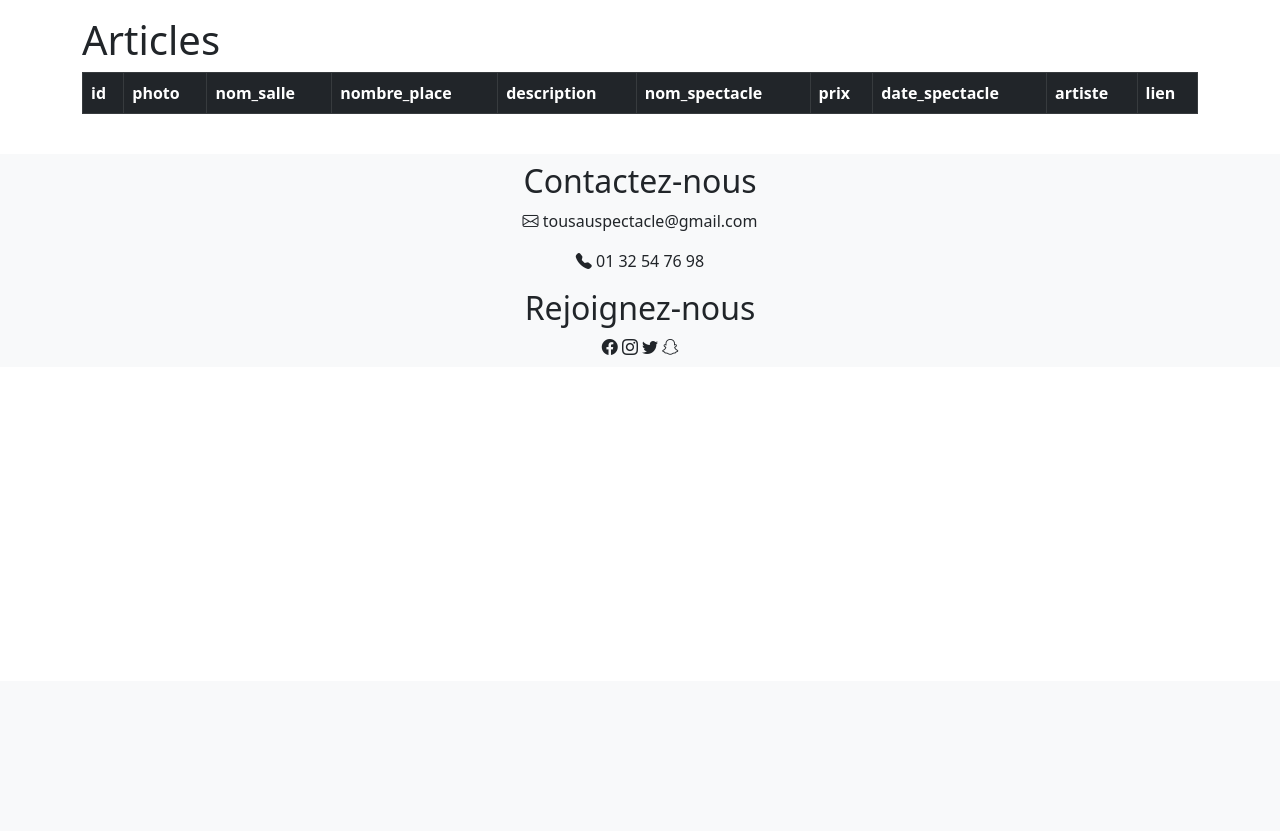
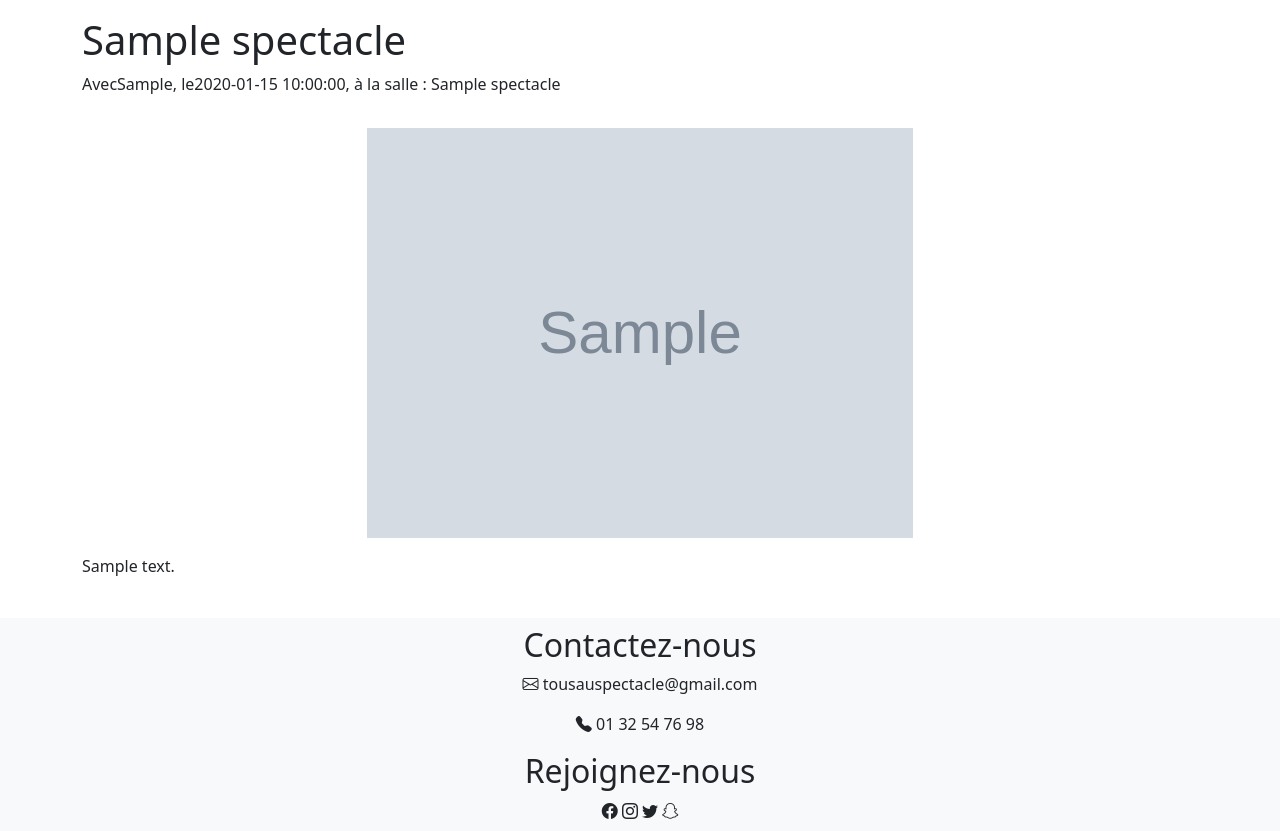
Before and after one commit to flopelle/spectacle, a PHP site: page /DWWM13/index.php?page=post&article=1 in a window 1280 px wide. Shown: the part 119-950 px from the top of the page. Before the commit the page ends 474 px from the top, so only its background shows below. Run offline with PHP 8.4, Linux system fonts and the light colour scheme; tables that the repository leaves empty or names only in its code hold one stand-in row (values such as "Sample post"); grey boxes marked "Sample" are stand-in pictures; data that the repository does not hold is empty; some libraries are stand-ins or nearby versions.

Commit message:
essai de finalisation de résolution de bug

```diff
--- a/admin/index.php
+++ b/admin/index.php
@@ -16,7 +16,7 @@
 
         <title>espace administrateur</title>
 
-        <link rel="stylesheet" href="../assets/css/fontawesome.css">
+        <link rel="stylesheet" href="https://cdn.jsdelivr.net/npm/bootstrap-icons@1.6.1/font/bootstrap-icons.css">
 
     </head>
 
@@ -31,12 +31,12 @@
                     <th>photo</th>
                     <th>nom_salle</th>
                     <th>nombre_place</th>
-                    <th>description</th>
                     <th>nom_spectacle</th>
                     <th>prix</th>
                     <th>date_spectacle</th>
                     <th>artiste</th>
                     <th>lien</th>
+                    <th>actions</th>
                 </tr>
             </thead>
             <tbody>
@@ -47,7 +47,6 @@
                             <td><?= $post['photo'] ?></td>
                             <td><?= $post['nom_salle'] ?></td>
                             <td><?= $post['nombre_place'] ?></td>
-                            <td><?= $post['description'] ?></td>
                             <td><?= $post['nom_spectacle'] ?></td>
                             <td><?= $post['prix'] ?></td>
                             <td><?= $post['date_spectacle'] ?></td>
--- a/views/home.php
+++ b/views/home.php
@@ -18,9 +18,9 @@
         foreach ($posts as $post) { ?>
             <div class="col-sm-12 col-md-4 p-3 ">
             <div class="card" >
-                <img src="assets/img/posts/<?= $post['photo'] ?>" class="card-img-top  w-25 ">
+                <img src="../assets/img/<?= $post['photo'] ?>" class="card-img-top  w-25 ">
                 <div class="card-body">
-                    <h5 class="card-title"><?= $post['titre'] ?></h5>
+                    <h5 class="card-title"><?= $post['nom_spectacle'] ?></h5>
                     <p class="card-text"><?= substr($post['description'],0,100). '...' ?></p>
                     <a href="index.php?page=post&article=<?= $post ['id'] ?>" class="btn btn-secondary">Lire plus</a>
                 </div>
--- a/views/post.php
+++ b/views/post.php
@@ -1,76 +1,24 @@
+<?php
+    $id = (int)$_GET['article'];
+    $req = $db->query('SELECT  * FROM spectacle WHERE id=' . $id);
+    $post = $req->fetch();
+?>
+
 <div class="container my-3">
-
-    <h1>Articles</h1>
-
     <div class="row">
         <div class="col-12">
-            <?php
-                $req = $db->query('SELECT * FROM spectacle ORDER BY id DESC');
-                $posts = $req->fetchAll();
-            ?>
-            <table class="table table-bordered table-dark">
-                <thead>
-                    <tr>
-                    <th>id</th>
-                    <th>photo</th>
-                    <th>nom_salle</th>
-                    <th>nombre_place</th>
-                    <th>description</th>
-                    <th>nom_spectacle</th>
-                    <th>prix</th>
-                    <th>date_spectacle</th>
-                    <th>artiste</th>
-                    <th>lien</th>
 
-                    </tr>
-                </thead>
-                <tbody>
-                    <?php
-                    $i = 0;
-                        foreach ($sposts  as $post){ ?>
-                            <tr>
-                                <td>
-                                    <?= $i   ?>
-                                </td>
-                                <td>
-                                     <img src="assets/img/posts/<?= $post['photo'] ?>" class="card-img-top">
-                                </td>
-                                 <td>
-                                    <?= $post['nom_de_la_salle'] ?>
-                                </td>
-                                <td>
-                                    <?= $post['nombre_de_place'] ?>
-                                </td>
-                                <td>
-                                    <?= substr($post['description'],0,150).'...' ?>
-                                </td>
-                                <td>
-                                    <?= $post['nom_spectacle'] ?>
-                                </td>
-                                <td>
-                                    <?= $post['prix']. '€' ?>
-                                </td>
-                                <td>
-                                     <?= $post['date_spectacle'] ?>
-                                </td>
-                                <td>
-                                    <?= $post['artiste'] ?>
-                                </td>
-                                <td>
-                                    <?= $post['lien'] ?>
-                                </td>
+            <h1><?= $post['nom_spectacle'] ?></h1>
+            <p> <?= 'Avec' . $post['artiste'] . ', le' . $post['date_spectacle'] . ', à la salle : ' .  $post['nom_salle'] ?> </p>
+        </div>
+        <div class="col-sm-12 col-md-8 offset-md-2 col-lg-6 offset-lg-3 my-3">
+        <img src="../assets/img/<?= $post['photo']?>" class="w-100">
+        </div>
+        <div class="col-12">
+            <p><?= $post['description'] ?></p>
 
 
-                        </tr>
-                        <?php
-                           $i++;
-                        }
+        </div>
 
-                        ?>
-                </tbody>
-            </table>
-        </div>
     </div>
-
 </div>
-</div>
```
Also changed, not shown: admin/treatment.php (+7 -7 lines), views/posts.php (+47 -20 lines), assets/img/img1635351742.jpeg (added), assets/img1635327066.jpeg (deleted), assets/img1635327077.jpeg (deleted), assets/img1635353988.jpeg (added).
